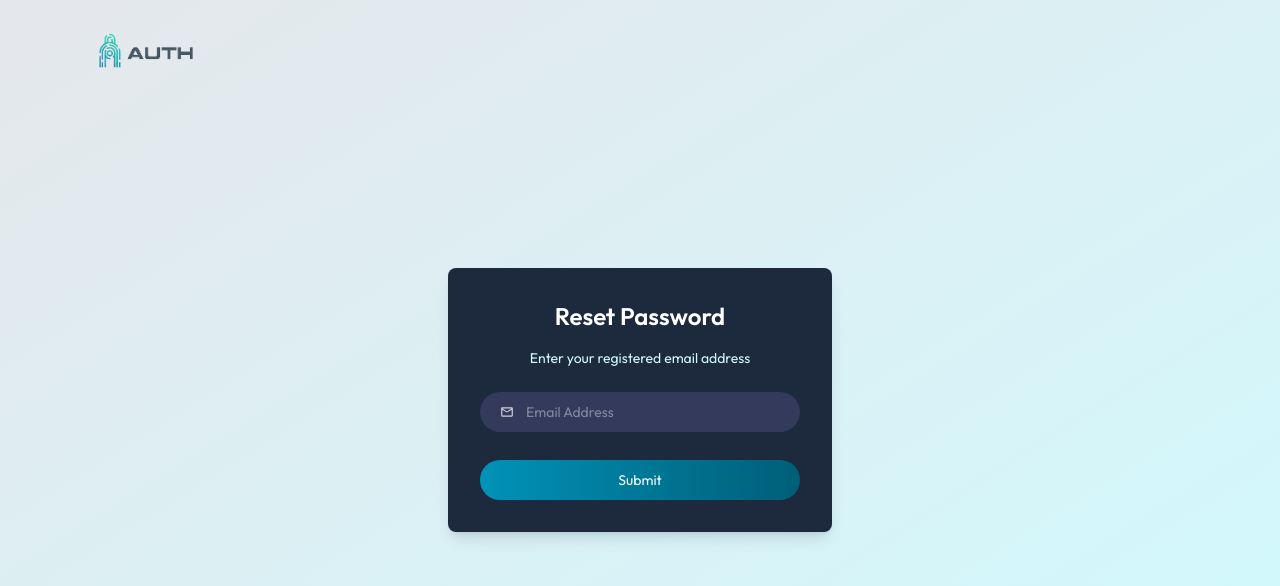
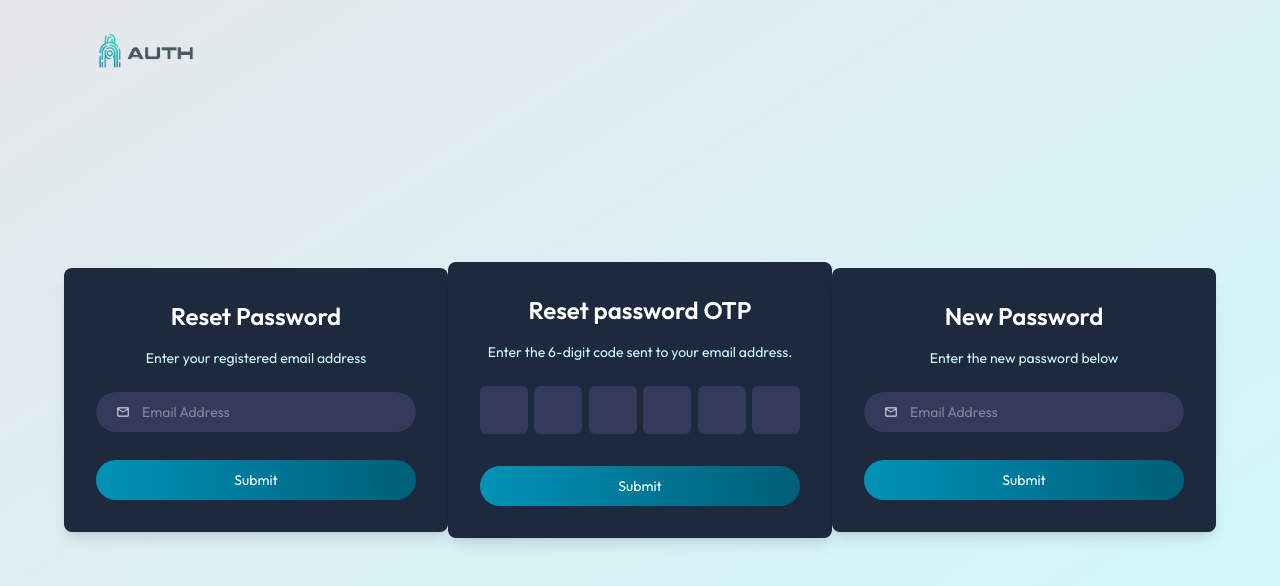
Before and after one commit to kelvinnmuia/mern-auth-system, a React (Vite) app in the folder client/: page /reset-password in a window 1280 px wide. Shown: the top 586 px of the page. Built offline with nearby package versions, Linux system fonts and the light colour scheme; no server answers.

Commit message:
created forms for entering the password reset otp and entering the new password

```diff
--- a/client/src/pages/ResetPassword.jsx
+++ b/client/src/pages/ResetPassword.jsx
@@ -9,6 +9,53 @@
   const Navigate = useNavigate()
 
   const [email, setEmail] = useState('')
+
+  const inputRefs = React.useRef([])
+
+  const handleInput = (e, index) => {
+    if (e.target.value.length > 0 && index < inputRefs.current.length - 1) {
+      inputRefs.current[index + 1].focus();
+    }
+  }
+
+  const handleKeyDown = (e, index) => {
+    if (e.key === 'Backspace' && e.target.value === '' && index > 0) {
+      inputRefs.current[index - 1].focus();
+    }
+  }
+
+  const handlePaste = (e) => {
+    const paste = e.clipboardData.getData('text')
+    const pasteArray = paste.split('');
+    pasteArray.forEach((char, index) => {
+      if (inputRefs.current[index]) {
+        inputRefs.current[index].value = char;
+      }
+    })
+  }
+
+  const onSubmitHandler = async (e) => {
+    try {
+      e.preventDefault();
+      const otpArray = inputRefs.current.map(e => e.value)
+      const otp = otpArray.join('')
+
+      const { data } = await axios.post(backendUrl + '/api/auth/verify-account',
+        { otp }
+      )
+
+      if (data.success) {
+        toast.success(data.message)
+        getUserData()
+        navigate('/')
+      } else {
+        toast.error(data.message)
+      }
+    } catch (error) {
+      toast.error(error.message)
+    }
+  }
+
 
   return (
     <div className='flex items-center justify-center min-h-screen
@@ -27,6 +74,36 @@
         <button className="w-full py-2.5 bg-gradient-to-r from-cyan-600
       to-cyan-800 text-white rounded-full mt-3">Submit</button>
       </form>
+
+      <form className='bg-slate-800 p-8 rounded-lg shadow-lg w-96 text-sm'>
+        <h1 className="text-white text-2xl font-semibold text-center mb-4">Reset password OTP</h1>
+        <p className="text-center mb-6 text-cyan-100">Enter the 6-digit code sent to your email address.</p>
+        <div className="flex justify-between mb-8" onPaste={handlePaste}>
+          {Array(6).fill(0).map((_, index) => (
+            <input type="text" maxLength='1' key={index} required
+              className='w-12 h-12 bg-[#333A5C] text-white text-center text-xl
+                  rounded-md'
+              ref={e => inputRefs.current[index] = e}
+              onInput={(e) => handleInput(e, index)}
+              onKeyDown={(e) => handleKeyDown(e, index)}
+            />
+          ))}
+        </div>
+        <button className='w-full py-2.5 bg-gradient-to-r from-cyan-600
+              to-cyan-800 text-white rounded-full'>Submit</button>
+      </form>
+      <form className='bg-slate-800 p-8 rounded-lg shadow-lg w-96 text-sm'>
+        <h1 className="text-white text-2xl font-semibold text-center mb-4">New Password</h1>
+        <p className="text-center mb-6 text-cyan-100">Enter the new password below</p>
+        <div className="mb-4 flex items-center gap-3 w-full px-5 py-2.5 rounded-full bg-[#333A5C]">
+          <MdOutlineEmail className="text-gray-300" />
+          <input type='email' placeholder='Email Address'
+            className='bg-transparent outline-none text-gray-300'
+            value={email} onChange={e => setEmail(e.target.value)} required />
+        </div>
+        <button className="w-full py-2.5 bg-gradient-to-r from-cyan-600
+      to-cyan-800 text-white rounded-full mt-3">Submit</button>
+      </form>
     </div>
   )
 }
```
Lines whose indentation alone changed are shown as unchanged.
